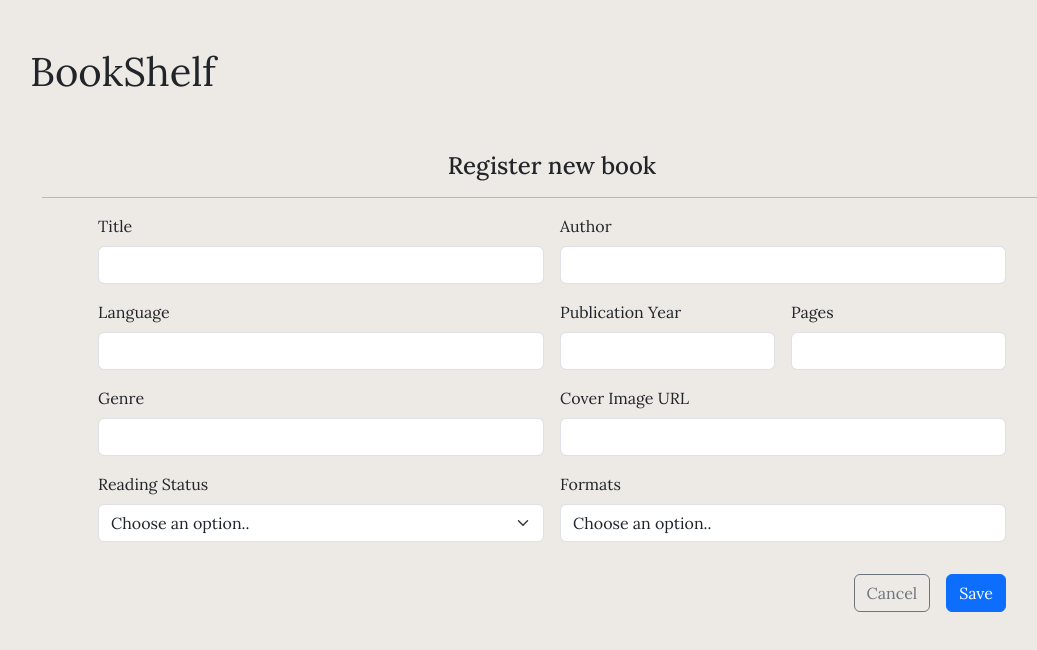
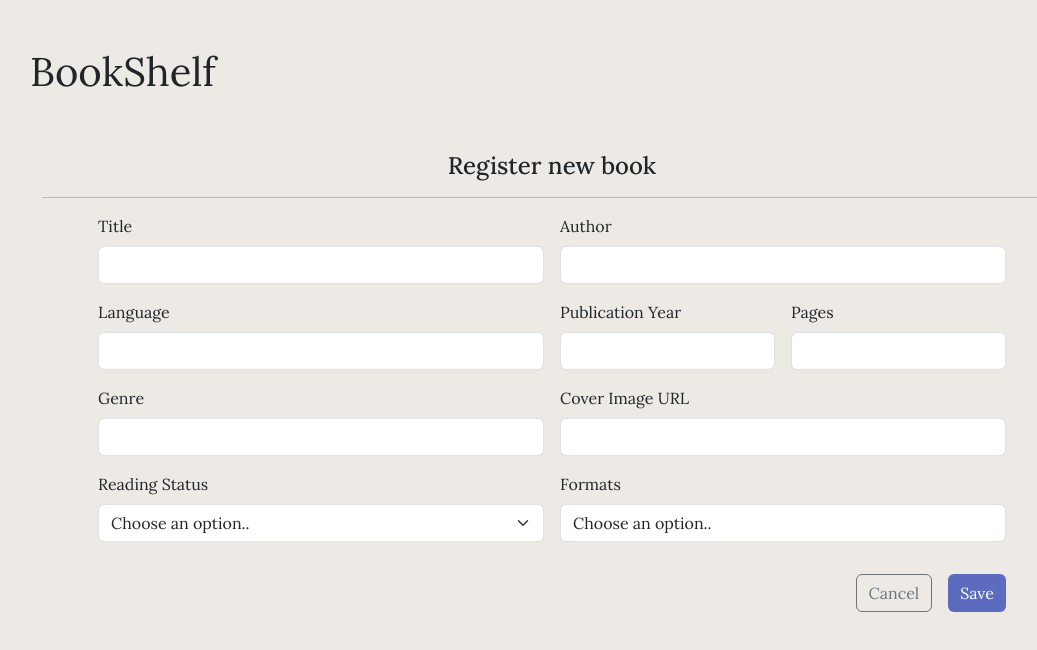
Before and after one commit to leticiaschneider/Bookshelf, an Angular app in the folder frontend-angular/: page /books/new in a window 1280 px wide. Shown: the top 650 px of the page, without its empty margins (88-1125 px from the left). Built offline with nearby package versions, Linux system fonts and the light colour scheme.

Commit message:
changed color

```diff
--- a/frontend-angular/src/app/books/components/book-form/book-form.component.html
+++ b/frontend-angular/src/app/books/components/book-form/book-form.component.html
@@ -1,4 +1,4 @@
-<div class="container mt-5">
+<div class="container mt-5 mb-5">
     <h4 class="text-center">Register new book</h4>
     <hr>
     <form [formGroup]="bookForm" (ngSubmit)="onSubmit()" class="row g-3 mx-5">
--- a/frontend-angular/src/styles.scss
+++ b/frontend-angular/src/styles.scss
@@ -8,3 +8,12 @@ body {
     font-style: normal;
     background-color: rgb(237, 233, 229) !important;
 }
+
+.btn-primary {
+    background-color: #5c6bbd !important;
+    border: none !important;
+
+    &:hover {
+        background-color: #6e7cc7 !important;
+    }
+}
```
